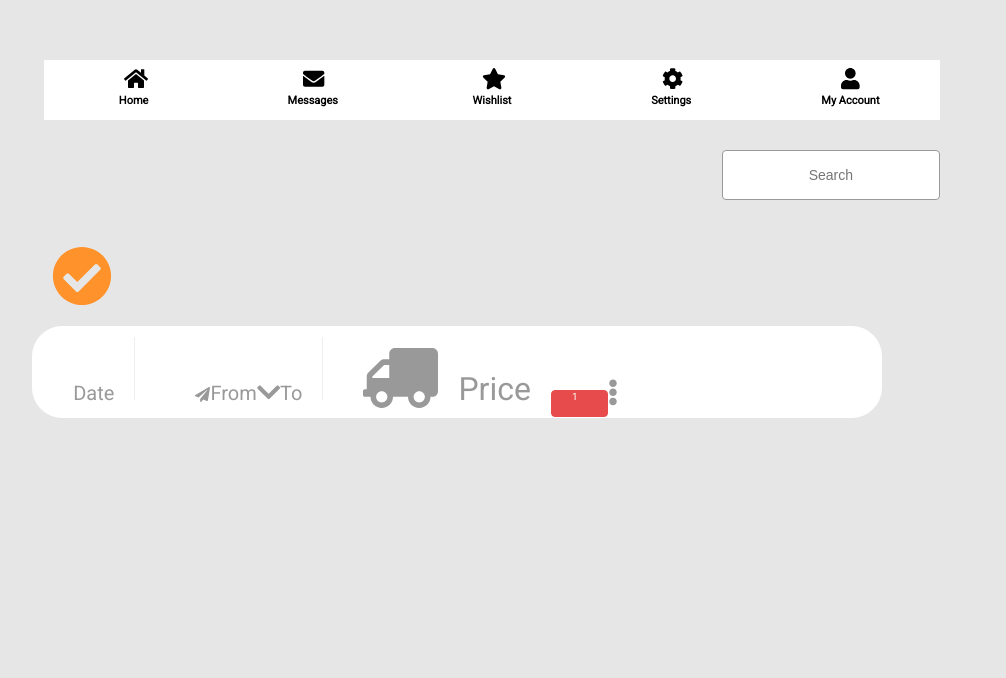
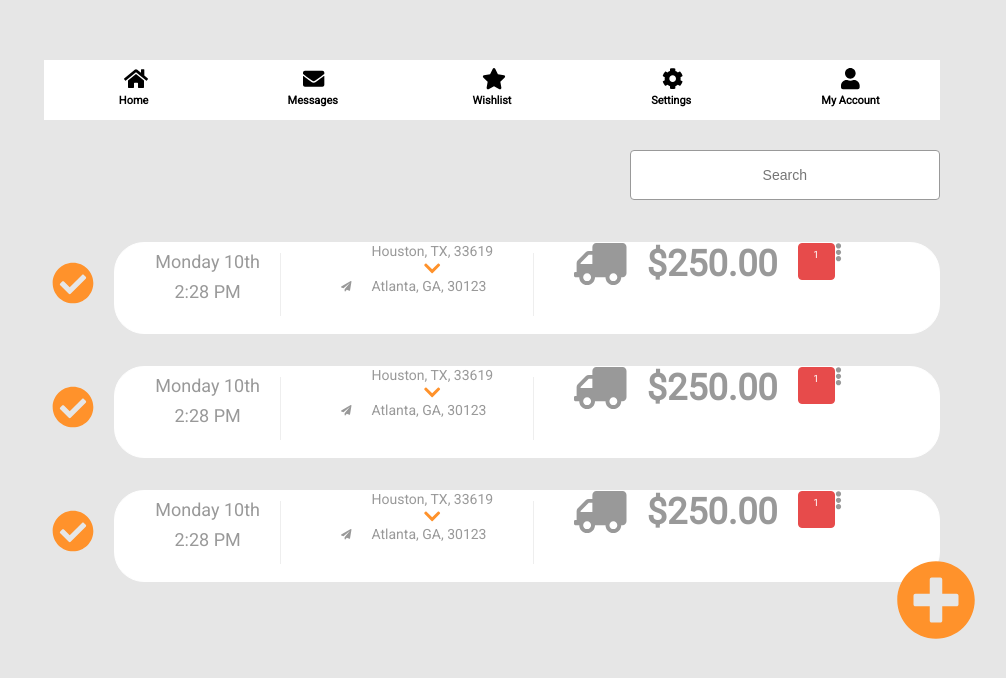
Before and after one commit to patricia-montoya/ecommerce, a React (Create React App) app: page / in a window 1280 px wide. Shown: the top 678 px of the page, without its empty margins (244-1250 px from the left). Built offline with nearby package versions, Linux system fonts and the light colour scheme.

Commit message:
Adding items and icons

```diff
--- a/src/components/Item.js
+++ b/src/components/Item.js
@@ -10,18 +10,25 @@ const Item = (props) => {
         <FontAwesomeIcon icon={setIcon.check} size="3x"/>
       </div>
       <div className="item-content">
-        <div>Date</div>
-        <div class="item-line"></div>
+        <div className="item-date">
+          <span>Monday 10th</span>
+          <span>2:28 PM</span>
+        </div>
+        <div className="item-line"></div>
         <div>
-          <FontAwesomeIcon icon={setIcon.plane} size="xs"/>
-          <span>From</span>
-          <FontAwesomeIcon icon={setIcon.arrowDown} size="lg"/>
-          <span>To</span>
+          <FontAwesomeIcon icon={setIcon.plane} size="xs" className="item-icon-plane"/>
+          <div>
+            <span>Houston, TX, 33619</span>
+            <FontAwesomeIcon icon={setIcon.arrowDown} size="lg" className="item-icon-arrow"/>
+            <span>Atlanta, GA, 30123</span>
           </div>
-        <div class="item-line"></div>
+        </div>
+        <div className="item-line"></div>
         <FontAwesomeIcon icon={setIcon.truck} size="3x" flip="horizontal"/>
-        <div className="item-price">Price</div>
-        <div className="item-quantity">1</div>
+        <div className="item-price">$250.00</div>
+        <div className="item-quantity">
+          <span>1</span>
+        </div>
         <FontAwesomeIcon icon={setIcon.options} size="lg"/>
       </div>
     </ItemBox>
@@ -29,7 +36,9 @@ const Item = (props) => {
 }
 
 const ItemBox = styled.div`
-  font-size: ${setRem(20)};
+  font-size: ${setRem(14)};
+  display: flex;
+  padding: ${setRem()} 0  ${setRem()} 0;
 
   div {
     display: inline-block;
@@ -41,34 +50,65 @@ const ItemBox = styled.div`
   }
 
   .item-content {
+    display: flex;
     vertical-align: top;
-      width: 89%;
+    width: 110%;
     height: ${setRem(90)};
     border: 1px solid ${setColor.white};
     border-radius: 30px;
     background: ${setColor.white};
     color: ${setColor.darkGray};
+
+    .item-date {
+      font-size: ${setRem(18)};
+
+      span {
+        display: block;
+        text-align: center;
+        margin-top: 8%;
       }
+    }
+
     .item-line {
       margin-top: 10px;
       border-left: 0.2px solid ${setColor.lighGray};
       height: 70%;
     }
 
+    .item-icon-plane {
+      vertical-align: center;
+    }
+
+    .item-icon-arrow {
+      color: ${setColor.mustard};
+      display: block;
+      margin: 0 auto;
+    }
+
     .item-price {
-      font-size: ${setRem(32)}
+      font-size: ${setRem(36)};
+      font-weight: bold;
     }
 
     .item-quantity {
-      vertical-align: center;
       font-size: ${setRem(10)};
       border: 1px solid ${setColor.red};
       border-radius: 4px;
       background: ${setColor.red};
       color: ${setColor.white};
-      height: ${setRem(25)};
-      width: ${setRem(15)};
+      height: 25px;
+      width: 25px;
+      padding: 5px;
+      text-align: center;
+      vertical-align: bottom;
+
+      span {
+        margin-top: 5%;
       }
+    }
+  }
+
+
 
 `
 
--- a/src/components/ItemList.js
+++ b/src/components/ItemList.js
@@ -6,6 +6,8 @@ import { setRem } from '../styles'
 const ItemList = () => {
     return (
         <ItemsContainer>
+            <Item />
+            <Item />
             <Item />
         </ItemsContainer>
     )
@@ -16,6 +18,7 @@ const ItemsContainer = styled.div`
     position: absolute;
     top: ${setRem(76)};
     right: 0;
+    /* border: 1px solid green; */
 
 `
 
--- a/src/components/Search.js
+++ b/src/components/Search.js
@@ -10,7 +10,7 @@ const Search = (props) => {
 }
 
 const SearchInput = styled.input`
-    width: 20%;
+    width: 30%;
     border: 1px solid ${setColor.darkGray};
     border-radius: 4px;
     padding: ${setRem()};
--- a/src/layouts/MainLayout.js
+++ b/src/layouts/MainLayout.js
@@ -1,6 +1,7 @@
 import React from 'react'
 import styled from 'styled-components'
-import { setRem } from '../styles'
+import { setRem, setIcon, setColor } from '../styles'
+import { FontAwesomeIcon } from '@fortawesome/react-fontawesome'
 import GlobalStyles from './GlobalStyles'
 import NavigationBar from './NavigationBar'
 
@@ -12,6 +13,7 @@ const MainLayout = (props) => {
       <main className="main-content">
         { props.children }
       </main>
+      <FontAwesomeIcon icon={setIcon.plus} className="add-icon" size="5x"/>
     </Layout>
   )
 }
@@ -25,6 +27,14 @@ const Layout = styled.div`
   height: 80%;
 }
 
+.add-icon {
+  color: ${setColor.mustard};
+  position: absolute;
+  right: ${setRem(60)};
+  top: ${setRem(560)}
+
+}
+
 
 `
 
--- a/src/views/Home.js
+++ b/src/views/Home.js
@@ -1,6 +1,4 @@
 import React from 'react'
-import styled from 'styled-components'
-import { setRem, setIcon } from '../styles'
 import MainLayout from '../layouts/MainLayout'
 import SearchInput from '../components/Search'
 import ItemList from '../components/ItemList'
```
Lines whose indentation alone changed are shown as unchanged.
